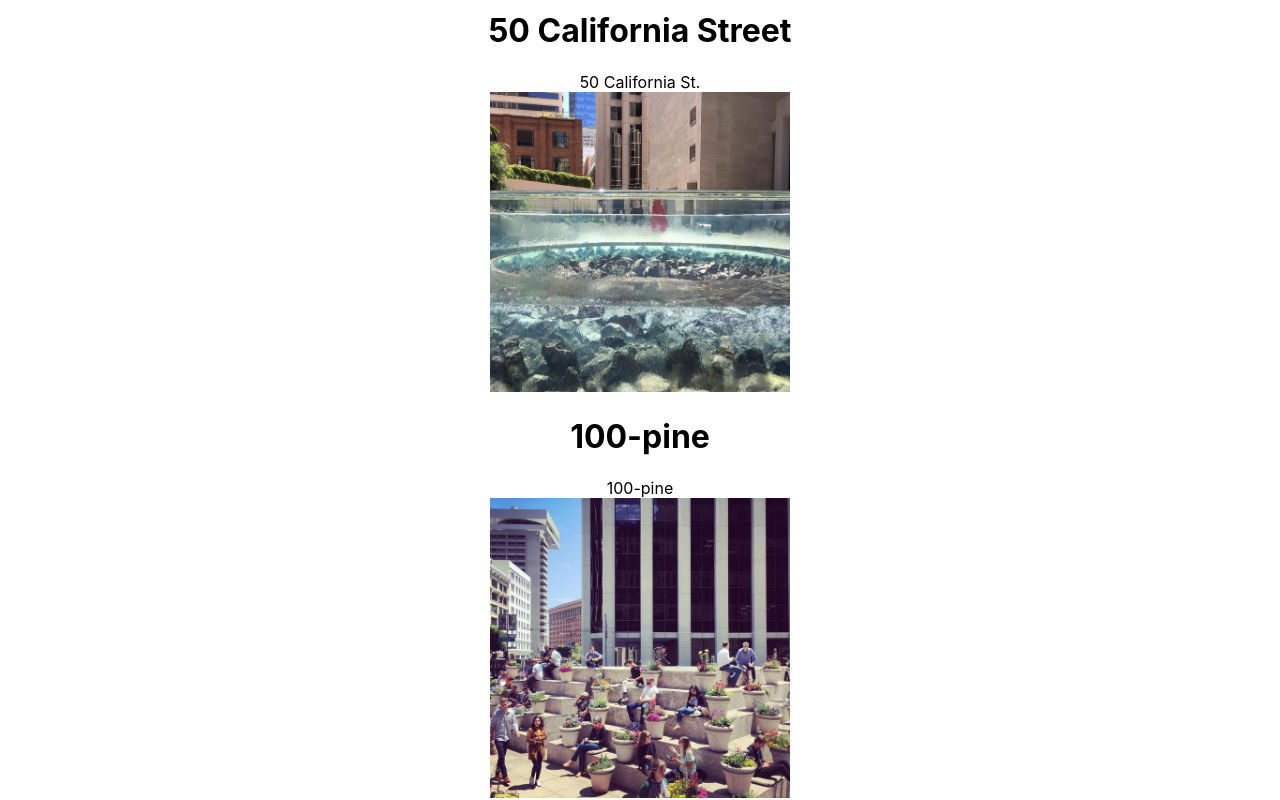
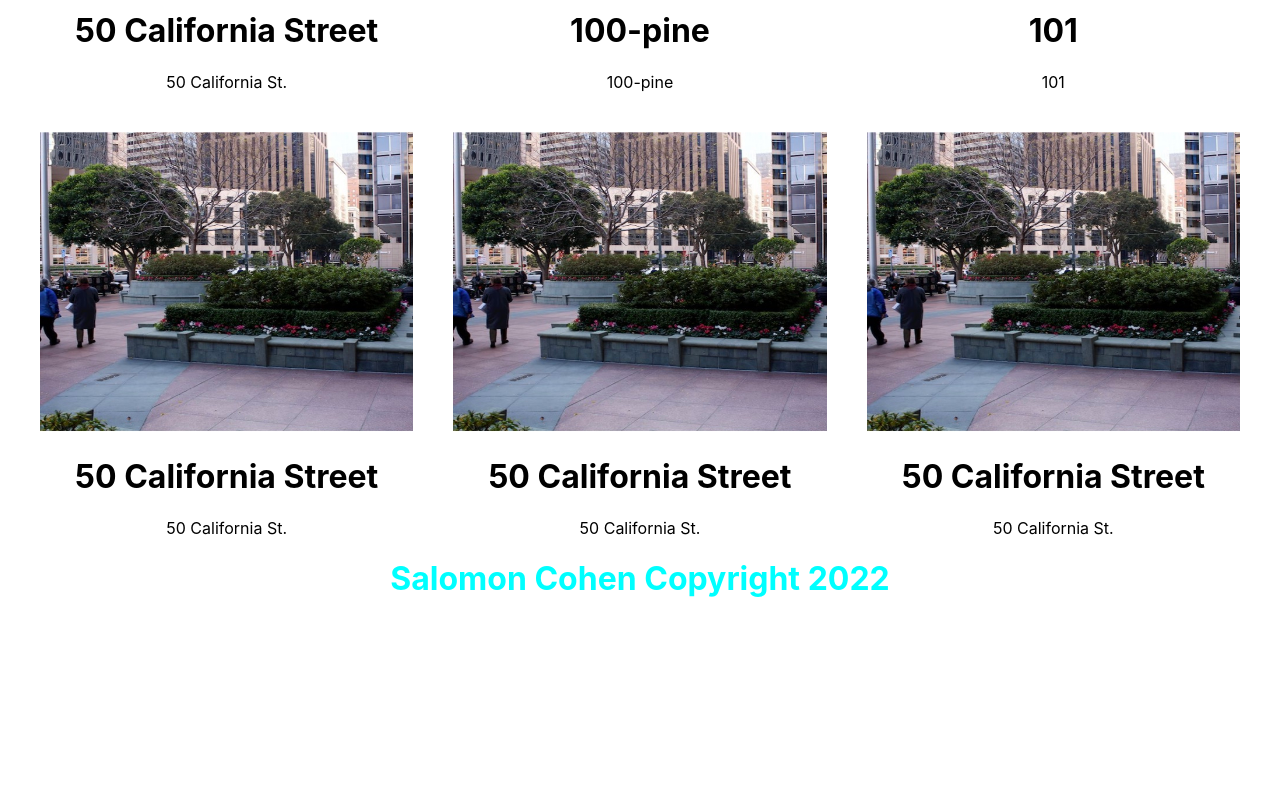
Before and after one commit to fibeep/first-react, a React (Create React App) app in the folder sfpopos/: page / in a window 1280 px wide. Shown: the part 460-1260 px from the top of the page. After the commit the page ends 1080 px from the top, so only its background shows below. Built offline with nearby package versions, Linux system fonts and the light colour scheme.

Commit message:
dynamic content and footer

```diff
--- a/sfpopos/src/App.js
+++ b/sfpopos/src/App.js
@@ -4,6 +4,7 @@ import logo from "./logo.svg";
 import "./App.css";
 import Title from "./Title";
 import POPOSList from "./POPOSList";
+import Footer from "./Footer";
 
 
 function App() {
@@ -11,6 +12,7 @@ function App() {
     <div className="App">
       <Title />
       <POPOSList />
+      <Footer />
     </div>
   );
 }
--- /dev/null
+++ b/sfpopos/src/Footer.css
@@ -0,0 +1,3 @@
+.Footer {
+    color: aqua;
+}
--- /dev/null
+++ b/sfpopos/src/Footer.js
@@ -0,0 +1,10 @@
+
+import './Footer.css'
+
+function Footer() {
+    return(
+<h1 class="Footer">Salomon Cohen Copyright 2022</h1>
+    )
+}
+
+export default Footer;
--- /dev/null
+++ b/sfpopos/src/POPOSList.css
@@ -0,0 +1,8 @@
+/* src/POPOSList.css */
+.POPOSList {
+    width: calc(100% - 80px);
+    margin: auto;
+    display: grid;
+    grid-template-columns: 1fr 1fr 1fr;
+    grid-gap: 40px;
+}
--- a/sfpopos/src/POPOSList.js
+++ b/sfpopos/src/POPOSList.js
@@ -1,6 +1,8 @@
 // src/POPOSList.js
 
 import POPOSSpace from "./POPOSSpace";
+import "./POPOSList.css";
+
 
 function POPOSList() {
   return (
@@ -10,16 +12,8 @@ function POPOSList() {
         address="50 California St."
         image="50-california-st.jpg"
       />
-      <POPOSSpace
-        name="100-pine"
-        address="100-pine"
-        image="100-pine.jpg"
-      />{" "}
-      <POPOSSpace
-        name="101"
-        address="101"
-        image="101-california.jpg"
-      />{" "}
+      <POPOSSpace name="100-pine" address="100-pine" image="100-pine.jpg" />{" "}
+      <POPOSSpace name="101" address="101" image="101-california.jpg" />{" "}
       <POPOSSpace
         name="50 California Street"
         address="50 California St."
@@ -30,6 +24,11 @@ function POPOSList() {
         address="50 California St."
         image="50-california-st.jpg"
       />
+      <POPOSSpace
+        name="50 California Street"
+        address="50 California St."
+        image="50-california-st.jpg"
+      />
     </div>
   );
 }
--- /dev/null
+++ b/sfpopos/src/POPOSSpace.css
@@ -0,0 +1,9 @@
+.POPOSSpace {
+    width: 100%;
+    text-align: center;
+}
+
+.POPOSSpace>img {
+    width: 100%;
+    height: auto;
+}
--- a/sfpopos/src/POPOSSpace.js
+++ b/sfpopos/src/POPOSSpace.js
@@ -1,6 +1,7 @@
 // src/POPOSSpace.js
 
 import logo from "./logo.svg";
+import "./POPOSSpace.css";
 
 function POPOSSpace(props) {
   const { name, image, address } = props;
@@ -11,6 +12,7 @@ function POPOSSpace(props) {
         width="300"
         height="300"
         alt="Hello"
+        className="POPOSSpace"
       />
       <h1>{name}</h1>
       <div>{address}</div>
```
